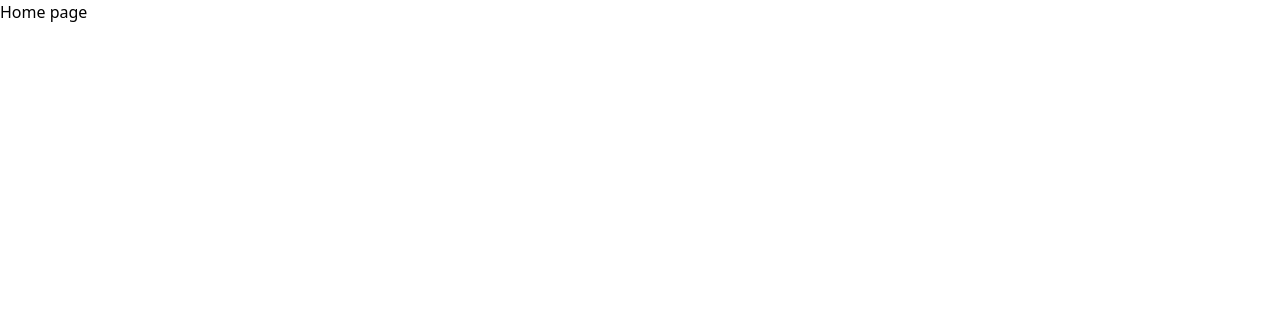
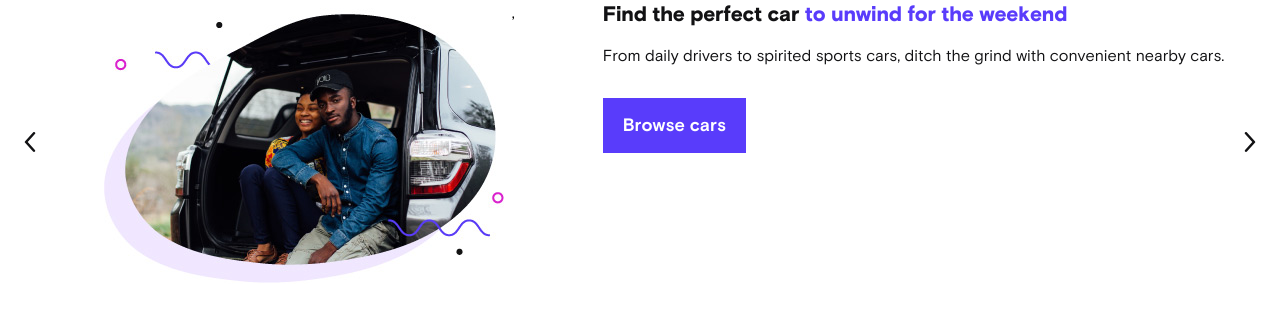
Before and after one commit to Simonbelete/turo-clone, a Next.js app in the folder client/: page / in a window 1280 px wide. Shown: the top 322 px of the page. Built offline with nearby package versions, Linux system fonts and the light colour scheme.

Commit message:
feat: 🎸 client setting RlBasicsGrotesque as a default font

```diff
--- a/client/components/CTASlider/index.tsx
+++ b/client/components/CTASlider/index.tsx
@@ -1,14 +1,40 @@
-import React, { ReactElement, useRef, useState } from 'react';
-import { Controller, Navigation } from 'swiper';
+import React, { ReactElement, useRef, ComponentProps } from 'react';
+import { Navigation } from 'swiper';
 import { Swiper, SwiperSlide } from 'swiper/react';
 
 import { ChevronLeft, ChevronRight } from 'components/Icons';
+import { CallToAction } from 'components';
 
-const CTASlider = (): ReactElement => {
+type CallToActionProps = ComponentProps<typeof CallToAction>;
+
+// Now Date
+const startDate = '2021';
+const startTime = '8';
+const endDate = '2021';
+const endTime = '10';
+
+const CATs: CallToActionProps[] = [
+  {
+    image: '/image_unwind_416x285.jpg',
+    alt: 'Couple sitting in hatchback trunk of SUV rented on Turo',
+    title: 'Find the perfect car',
+    titleEmphasis: 'to unwind for the weekend',
+    description:
+      'From daily drivers to spirited sports cars, ditch the grind with convenient nearby cars.',
+    href: `/search?startDate=${startDate}&startTime=${startTime}&endDate=${endDate}&endTime=${endTime}`,
+    cat: 'Browse cars',
+  },
+];
+
+const CTASlider = ({
+  cats = CATs,
+}: {
+  cats?: CallToActionProps[];
+}): ReactElement => {
   const navigationPrevRef = useRef(null);
   const navigationNextRef = useRef(null);
   return (
-    <div className="relative md:w-1/6">
+    <div className="relative">
       <Swiper
         spaceBetween={0}
         slidesPerView={1}
@@ -17,37 +43,25 @@ const CTASlider = (): ReactElement => {
           nextEl: navigationNextRef.current,
         }}
         modules={[Navigation]}
-        style={{ marginLeft: '80px', marginRight: '80px', position: 'unset' }}
+        style={{ marginLeft: '20px', marginRight: '20px', position: 'unset' }}
       >
-        <SwiperSlide className="flex items-center justify-center">
-          <div>
-            <p>Slide 1</p>
-            <p>Slide 1</p>
-            <p>Slide 1</p>
-            <p>Slide 1</p>
-            <p>Slide 1</p>
-            <p>Slide 1</p>
-          </div>
-        </SwiperSlide>
-        <SwiperSlide className="flex items-center justify-center">
-          <div>
-            <p>Slide 2</p>
-            <p>Slide 2</p>
-            <p>Slide 2</p>
-            <p>Slide 2</p>
-            <p>Slide 2</p>
-            <p>Slide 2</p>
-          </div>
-        </SwiperSlide>
+        {cats.map((_) => (
+          <SwiperSlide
+            key={_.href}
+            className="flex items-center justify-center"
+          >
+            <CallToAction {..._} />
+          </SwiperSlide>
+        ))}
         <div
           ref={navigationPrevRef}
-          className="flex items-center absolute top-0 bottom-0 left-0 right-auto cursor-pointer"
+          className="flex lg:items-center absolute top-[6rem] lg:top-0 bottom-0 left-5 right-auto cursor-pointer"
         >
           <ChevronLeft size="20" />
         </div>
         <div
           ref={navigationNextRef}
-          className="flex items-center absolute top-0 bottom-0 left-auto right-0 cursor-pointer"
+          className="flex lg:items-center absolute top-[5.5rem] lg:top-0 bottom-0 left-auto right-5 cursor-pointer"
         >
           <ChevronRight size="20" />
         </div>
--- /dev/null
+++ b/client/components/index.ts
@@ -0,0 +1,6 @@
+/* eslint-disable import/no-cycle */
+export { default as CTASlider } from './CTASlider';
+export { default as CallToAction } from './CallToAction';
+export { default as Button } from './Button';
+
+export default null;
--- a/client/package.json
+++ b/client/package.json
@@ -12,9 +12,12 @@
   },
   "dependencies": {
     "@headlessui/react": "^1.4.1",
+    "@tailwindcss/aspect-ratio": "^0.3.0",
     "next": "11.1.2",
     "react": "17.0.2",
-    "react-dom": "17.0.2"
+    "react-dom": "17.0.2",
+    "react-slick": "^0.28.1",
+    "swiper": "^7.0.8"
   },
   "devDependencies": {
     "@babel/core": "^7.15.5",
--- a/client/pages/index.tsx
+++ b/client/pages/index.tsx
@@ -1,8 +1,14 @@
 import React from 'react';
 import type { NextPage } from 'next';
 
+import { CTASlider } from 'components';
+
 const Home: NextPage = () => {
-  return <div>Home page</div>;
+  return (
+    <div>
+      <CTASlider />
+    </div>
+  );
 };
 
 export default Home;
--- a/client/styles/globals.css
+++ b/client/styles/globals.css
@@ -25,3 +25,7 @@
     src: url('../public/fonts/basis_grotesque_bold__20200707.woff2') format('woff2');
     font-weight: 700;
 }
+
+html, body {
+    font-family: RlBasisGrotesque;
+}
--- a/package.json
+++ b/package.json
@@ -15,5 +15,6 @@
   "bugs": {
     "url": "https://github.com/Simonbelete/turo-clone/issues"
   },
-  "homepage": "https://github.com/Simonbelete/turo-clone#readme"
+  "homepage": "https://github.com/Simonbelete/turo-clone#readme",
+  "dependencies": {}
 }
```
Also changed, not shown: client/.eslintrc.json, 2 other files (tests, documents, lock files or other folders).
